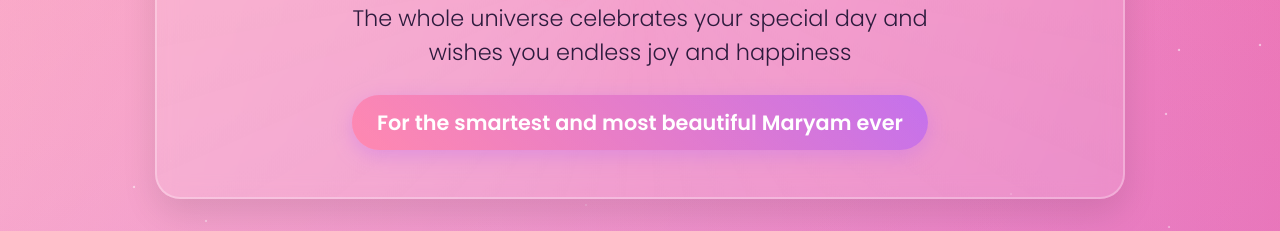
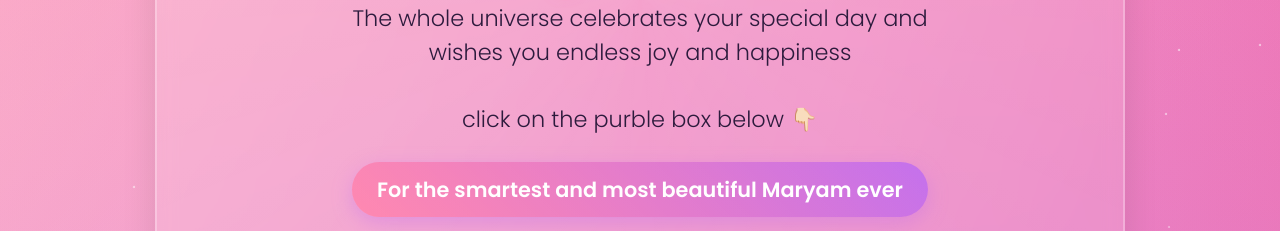
Before and after one commit to mohamedzayed80/mariemm-nigarita, a plain HTML site: page index.html in a window 1280 px wide. Shown: the part 310-541 px from the top of the page. Drawn offline with Linux system fonts and the light colour scheme.

Commit message:
Update index.html

```diff
--- a/index.html
+++ b/index.html
@@ -835,7 +835,7 @@
         <section class="hero-section">
             <div class="hero-content">
                 <h1 class="birthday-title">✨ Happy Birthday <span class="name-highlight">Maryam</span>! ✨</h1>
-                <p class="celebration-subtitle">The whole universe celebrates your special day and wishes you endless joy and happiness</p>
+                <p class="celebration-subtitle">The whole universe celebrates your special day and wishes you endless joy and happiness <br> <br>  click on the purble box below 👇🏻  </p>
                 <div class="age-display pink-on-click" onclick="ageAnimation()">
                     <span id="ageText">For the smartest and most beautiful Maryam ever</span>
                 </div>
```
